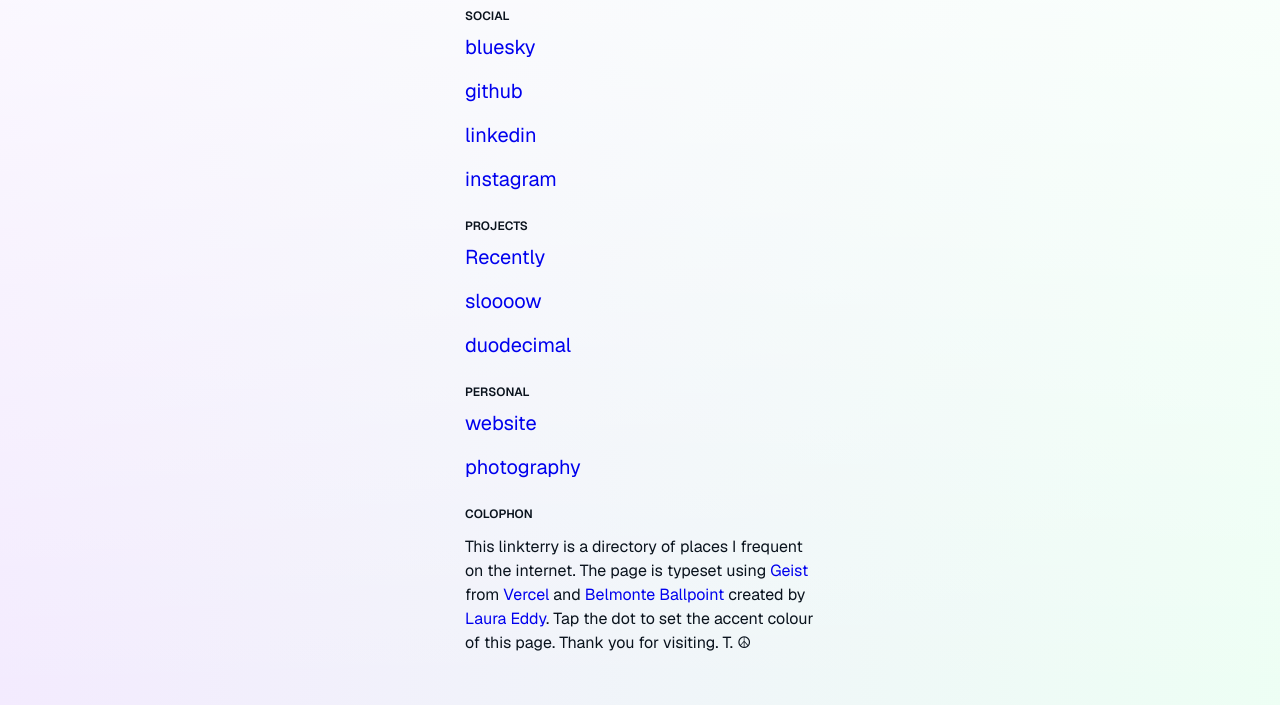
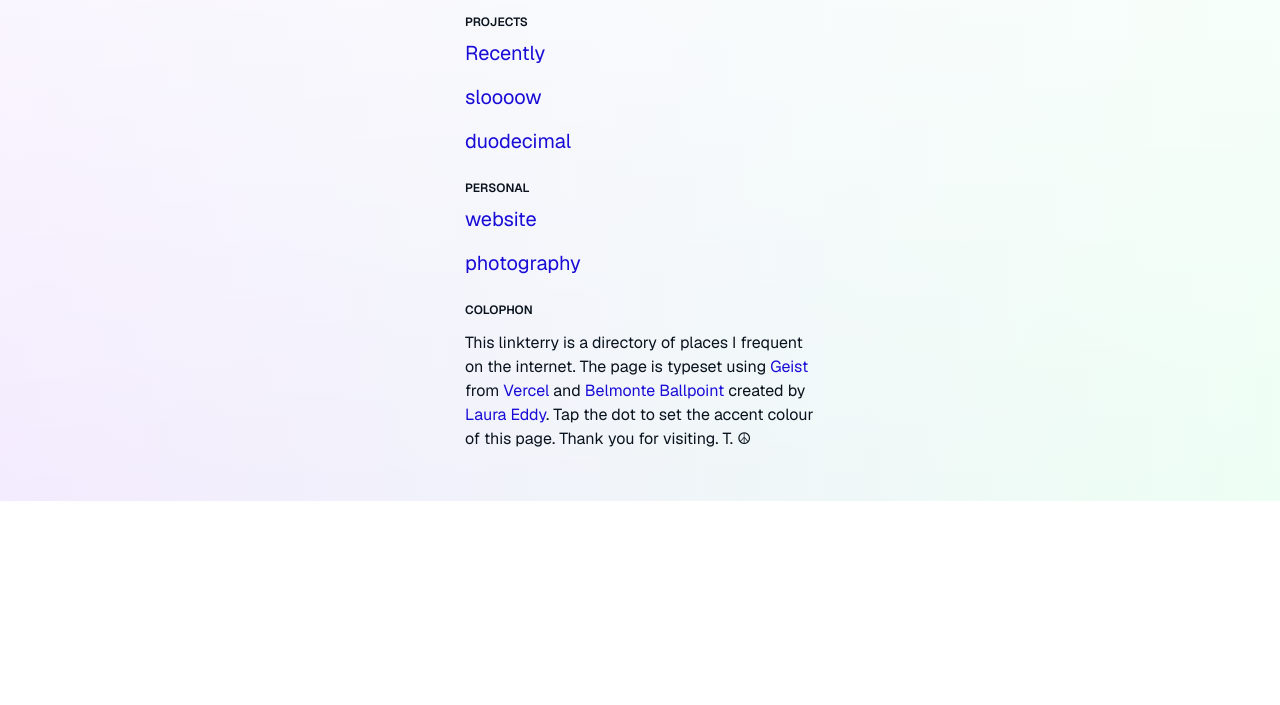
Before and after one commit to telemetry/linkterry, a website: page index.html in a window 1280 px wide. Shown: the part 419-1124 px from the top of the page. After the commit the page ends 920 px from the top, so only its background shows below. Drawn offline with nearby package versions, Linux system fonts and the light colour scheme; files whose address does not match are found by name.

Commit message:
creates dynamic accent colour
adds npm packages and creates dynamic accent colour

```diff
--- a/index.html
+++ b/index.html
@@ -7,8 +7,11 @@
   <link rel="preconnect" href="https://fonts.googleapis.com">
   <link rel="preconnect" href="https://fonts.gstatic.com" crossorigin>
   <link href="https://fonts.googleapis.com/css2?family=Geist:wght@100..900&display=swap" rel="stylesheet">
-
   <style>
+    /* Define a CSS variable for the accent color */
+    :root {
+      --accent-color: #190CD6;
+    }
 
     @font-face {
       font-family: "BelmonteBallpoint-Print";
@@ -19,17 +22,15 @@
       -webkit-font-smoothing: antialiased;
     }
 
-
     #dot {
-      width: 100px;
-      height: 100px;
+      width: 80px;
+      height: 80px;
       border-radius: 50%;
-      background-color: grey;
-      margin: 100px auto;
+      background-color:  var(--accent-color);
+      margin-bottom: 16px;
       cursor: pointer;
       transition: background-color 0.3s;
     }
-
 
     /* Box sizing rules */
     *,
@@ -38,7 +39,6 @@
       box-sizing: border-box;
     }
 
-
     ::-moz-selection {
       /* Code for Firefox */
       color: whitesmoke;
@@ -46,7 +46,6 @@
     }
 
     ::selection {
-      /* color: whitesmoke; */
       background: palevioletred;
     }
 
@@ -65,18 +64,15 @@
       margin: 0;
     }
 
-    /* Remove list styles on ul, ol elements with a list role, which suggests default styling will be removed */
+    /* Remove list styles on ul, ol elements with a list role */
     ul[role="list"],
     ol[role="list"] {
       list-style: none;
     }
 
-    /* Set core root defaults */
     html {
       scroll-behavior: smooth;
     }
-
-
 
     .geist-400 {
       font-family: "Geist", serif;
@@ -85,51 +81,12 @@
       font-style: normal;
     }
 
-    /* Set core body defaults */
     body {
       min-height: 100vh;
-      /* text-rendering: optimizeSpeed; */
       line-height: 1.5;
       background-image:
         linear-gradient(to bottom, rgb(255, 255, 255) 0px, rgba(255, 255, 255, 0) 100%),
         linear-gradient(to right, rgba(105, 0, 243, 0.08) 0px, rgba(28, 248, 116, 0.08) 100%);
-      ;
-    }
-
-    /* A elements that don't have a class get default styles */
-    a:not([class]) {
-      text-decoration-skip-ink: auto;
-    }
-
-    /* Make images easier to work with */
-    img,
-    picture {
-      max-width: 100%;
-      display: block;
-    }
-
-    /* Inherit fonts for inputs and buttons */
-    input,
-    button,
-    textarea,
-    select {
-      font: inherit;
-    }
-
-    /* Remove all animations and transitions for people that prefer not to see them */
-    @media (prefers-reduced-motion: reduce) {
-
-      *,
-      *::before,
-      *::after {
-        animation-duration: 0.01ms !important;
-        animation-iteration-count: 1 !important;
-        transition-duration: 0.01ms !important;
-        scroll-behavior: auto !important;
-      }
-    }
-
-    body {
       font-family: "Geist", -apple-system, BlinkMacSystemFont, avenir next, avenir, segoe ui, helvetica neue, helvetica, Cantarell, Ubuntu, roboto, noto, arial, sans-serif;
       color: #0a131d;
       padding: 50px 20px;
@@ -137,11 +94,11 @@
       margin: 0 auto;
     }
 
-    section{
+    section {
       margin-top: 16px;
     }
 
-    h3{
+    h3 {
       text-transform: uppercase;
       font-size: 12px;
       color: #0a131d;
@@ -154,17 +111,15 @@
       list-style-type: none;
     }
 
-    li{
+    li {
       font-size: 20px;
       line-height: 44px;
     }
 
-
-
     .circle {
       width: 80px;
       height: 80px;
-            background-color: #190CD6;
+      background-color: var(--accent-color);
       border-radius: 50%;
       margin-bottom: 16px;
     }
@@ -172,26 +127,29 @@
     .handwritten {
       font-family: BelmonteBallpoint-Print;
       font-weight: 50;
-        color: #190CD6;
+      color: var(--accent-color);
       font-size: 40px;
     }
 
-    .colophon{
-        margin-top:12px;
+    .colophon {
+      margin-top: 12px;
     }
 
-    a{
+    a {
       text-decoration: none;
     }
 
-    a:hover{
+    a:hover {
       background-color: aqua;
     }
 
-    a:visited{
-        color: #190CD6;
+    a:visited {
+      color: var(--accent-color);
     }
 
+    .dynamic-accent {
+  color: var(--accent-color);
+}
   </style>
 </head>
 <body>
@@ -200,56 +158,63 @@
   <section>
     <h3>Social</h3>
     <ul>
-    <li><a href="https://bsky.app/profile/tezjnr.com" target="_blank">bluesky</a></li>
-    <li><a href="https://github.com/telemetry" target="_blank">github</a></li>
-    <li><a href="https://www.linkedin.com/in/tezjnr/" target="_blank">linkedin</a></li>
-    <li><a href="https://www.instagram.com/tezjnr/" target="_blank">instagram</a></li>
+      <li><a class="dynamic-accent" href="https://bsky.app/profile/tezjnr.com" target="_blank">bluesky</a></li>
+      <li><a class="dynamic-accent" href="https://github.com/telemetry" target="_blank">github</a></li>
+      <li><a class="dynamic-accent" href="https://www.linkedin.com/in/tezjnr/" target="_blank">linkedin</a></li>
+      <li><a class="dynamic-accent" href="https://www.instagram.com/tezjnr/" target="_blank">instagram</a></li>
     </ul>
   </section>
   <section>
     <h3>Projects</h3>
     <ul>
-    <li><a href="https://recently.co" target="_blank">Recently</a></li>
-    <li><a href="https://sloooow.app" target="_blank">sloooow</a></li>
-    <li><a href="https://duodecimal.co" target="_blank">duodecimal</a></li>
+      <li><a class="dynamic-accent" href="https://recently.co" target="_blank">Recently</a></li>
+      <li><a class="dynamic-accent" href="https://sloooow.app" target="_blank">sloooow</a></li>
+      <li><a class="dynamic-accent" href="https://duodecimal.co" target="_blank">duodecimal</a></li>
     </ul>
   </section>
   <section>
     <h3>Personal</h3>
     <ul>
-    <li><a href="https://terrygillespie.com" target="_blank">website</a></li>
-    <li><a href="https://smallvictories.com.au" target="_blank">photography</a></li>
+      <li><a class="dynamic-accent" href="https://terrygillespie.com" target="_blank">website</a></li>
+      <li><a class="dynamic-accent" href="https://smallvictories.com.au" target="_blank">photography</a></li>
     </ul>
   </section>
   <section>
     <h3>Colophon</h3>
-<p class="colophon">This linkterry is a directory of places I frequent on the internet. The page is typeset using <a href="https://vercel.com/font" target="_blank">Geist</a> from <a href="https://vercel.com" target="_blank">Vercel</a> and <a href="https://typeheist.co/font/belmonte-ballpoint/" target="_blank">Belmonte Ballpoint</a> created by <a href="https://www.lauraeddy.com.au/" target="_blank">Laura Eddy</a>. Tap the dot to set the accent colour of this page. Thank you for visiting.
+    <p class="colophon">
+      This linkterry is a directory of places I frequent on the internet. The page is typeset using
+      <a class="dynamic-accent" href="https://vercel.com/font" target="_blank">Geist</a> from
+      <a class="dynamic-accent" href="https://vercel.com" target="_blank">Vercel</a> and
+      <a class="dynamic-accent" href="https://typeheist.co/font/belmonte-ballpoint/" target="_blank">Belmonte Ballpoint</a>
+      created by <a class="dynamic-accent" href="https://www.lauraeddy.com.au/" target="_blank">Laura Eddy</a>. Tap the dot to set the accent colour of this page. Thank you for visiting.
       T. ☮
     </p>
   </section>
   <script>
     const dot = document.getElementById('dot');
-  // Connect to the WebSocket server (adjust the URL/port as needed)
     const protocol = window.location.protocol === 'https:' ? 'wss:' : 'ws:';
     const socket = new WebSocket(`${protocol}//${window.location.host}`);
-
 
     socket.addEventListener('open', () => {
       console.log('Connected to WebSocket server');
     });
 
-  // Listen for messages from the server
+    // Update accent color on receiving a new value
     socket.addEventListener('message', (event) => {
       const data = JSON.parse(event.data);
-    if(data.type === 'updateColor') {
+      if (data.type === 'updateColor') {
+        // Update the dot's color
         dot.style.backgroundColor = data.color;
+        // Update the CSS variable for accent color
+        document.documentElement.style.setProperty('--accent-color', data.color);
       }
     });
 
-  // When the dot is clicked, choose a random color and send it to the server
+    // When the dot is clicked, pick a random color and update it across the page
     dot.addEventListener('click', () => {
-    const randomColor = '#' + Math.floor(Math.random()*16777215).toString(16);
+      const randomColor = '#' + Math.floor(Math.random() * 16777215).toString(16);
       dot.style.backgroundColor = randomColor;
+      document.documentElement.style.setProperty('--accent-color', randomColor);
       socket.send(JSON.stringify({ type: 'updateColor', color: randomColor }));
     });
   </script>
--- /dev/null
+++ b/package.json
@@ -0,0 +1,5 @@
+{
+  "dependencies": {
+    "ws": "^8.18.1"
+  }
+}
```
Also changed, not shown: 1 other file. Lines whose indentation alone changed are shown as unchanged.
